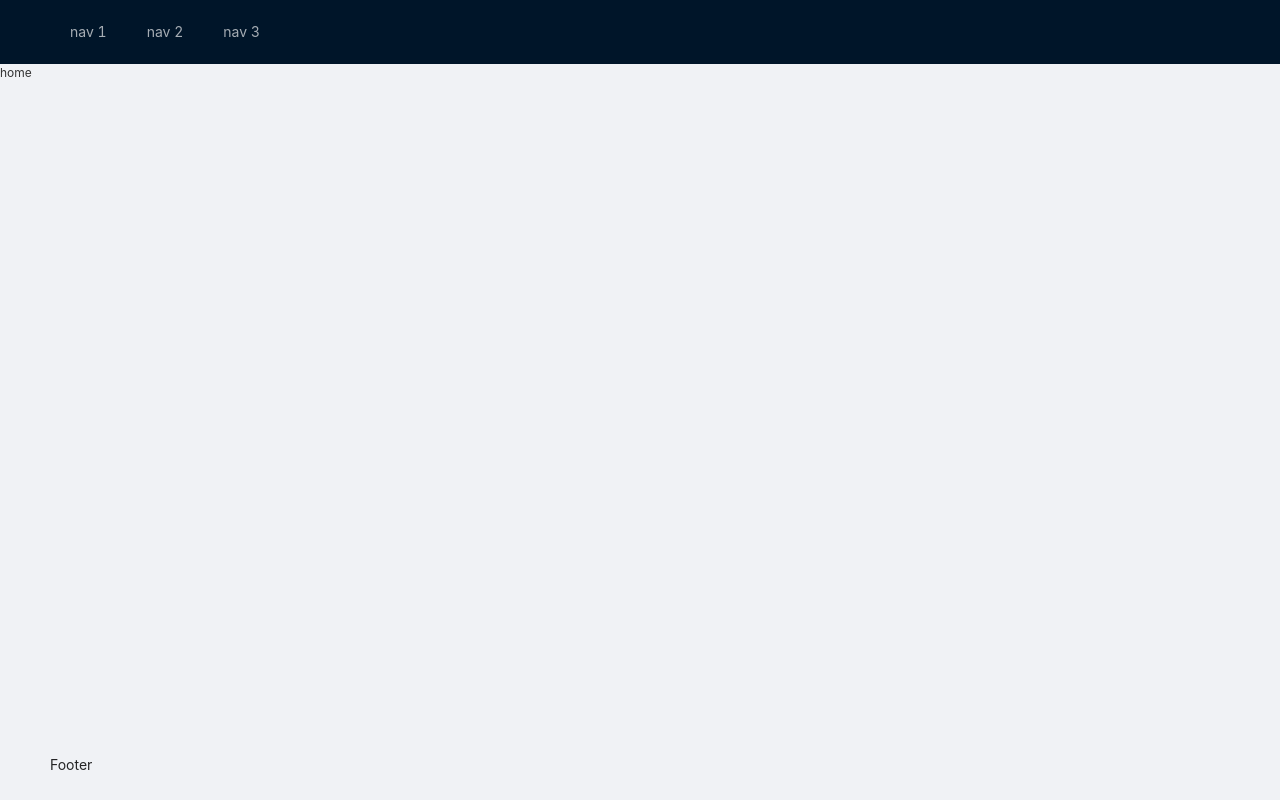
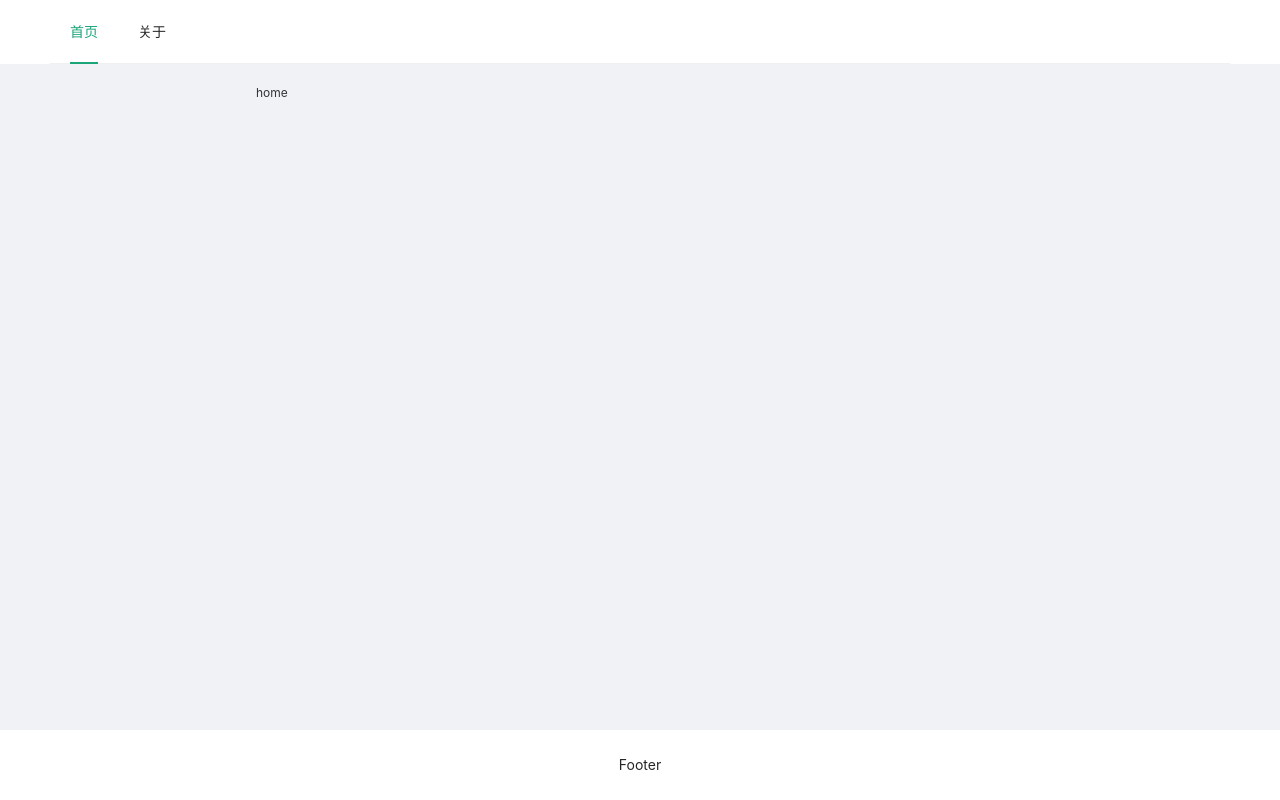
Before and after one commit to dengs-official/rlaboratory, a React (Create React App) app: page /home in a window 1280 px wide. Built offline with nearby package versions, Linux system fonts and the light colour scheme.

Commit message:
更新菜单和路由绑定

```diff
--- a/src/pages/layout/RLayout.jsx
+++ b/src/pages/layout/RLayout.jsx
@@ -10,24 +10,30 @@ import RFooter from './components/footer/RFooter';
 
 const { Content } = Layout;
 
+const menus = [{
+  title: '首页',
+  path: '/home',
+  component: Home,
+}, {
+  title: '关于',
+  path: '/about',
+  component: About,
+}];
+
 function RLayout() {
   return (
     <Layout className="r-layout">
-      <RHeader>
-        Header
-      </RHeader>
+      <RHeader menus={menus} />
+      <Content className="r-content">
+        <Switch>
+          <Redirect exact from="/" to={menus[0].path} />
 
-      <Content>
-        <Switch>
-          <Redirect exact from="/" to="/home" />
-          <Route path="/home" component={Home} />
-          <Route path="/about" component={About} />
+          {menus.map((item) => (
+            <Route path={item.path} component={item.component} key={item.title} />
+          ))}
         </Switch>
       </Content>
-
-      <RFooter>
-        Footer
-      </RFooter>
+      <RFooter />
     </Layout>
   );
 }
--- a/src/pages/layout/Rlayout.less
+++ b/src/pages/layout/Rlayout.less
@@ -1,3 +1,6 @@
 .r-layout {
   height: 100%;
+  .r-content {
+    padding: 20px 20%;
+  }
 }
--- a/src/pages/layout/components/footer/RFooter.jsx
+++ b/src/pages/layout/components/footer/RFooter.jsx
@@ -1,11 +1,13 @@
 import React from 'react';
 import { Layout } from 'antd';
+
+import './RFooter.less';
 
 const { Footer } = Layout;
 
 function RFooter() {
   return (
-    <Footer>
+    <Footer className="r-footer">
       Footer
     </Footer>
   );
--- a/src/pages/layout/components/footer/RFooter.less
+++ b/src/pages/layout/components/footer/RFooter.less
@@ -0,0 +1,3 @@
+.r-footer {
+  text-align: center;
+}
--- a/src/pages/layout/components/header/RHeader.jsx
+++ b/src/pages/layout/components/header/RHeader.jsx
@@ -1,4 +1,5 @@
 import React from 'react';
+import { Link, withRouter } from 'react-router-dom';
 import {
   Layout,
   Menu,
@@ -6,17 +7,18 @@ import {
 
 const { Header } = Layout;
 
-function RHeader() {
+// withRouter 获取路由参数
+const RHeader = withRouter((props) => {
+  const { menus = [], location } = props;
   return (
     <Header>
-
-      <Menu theme="dark" mode="horizontal">
-        <Menu.Item key="1">nav 1</Menu.Item>
-        <Menu.Item key="2">nav 2</Menu.Item>
-        <Menu.Item key="3">nav 3</Menu.Item>
+      <Menu mode="horizontal" selectedKeys={location.pathname}>
+        {menus.map((item) => (
+          <Menu.Item key={item.path}><Link to={item.path}>{item.title}</Link></Menu.Item>
+        ))}
       </Menu>
     </Header>
   );
-}
+});
 
 export default RHeader;
--- a/src/themes/default.less
+++ b/src/themes/default.less
@@ -305,13 +305,13 @@
 // @grid-columns: 24;
 
 // // Layout
-// @layout-body-background: #fff;
-// @layout-header-background: #001529;
+// @layout-body-background: #f0f2f5;
+@layout-header-background: #fff;
 // @layout-header-height: 64px;
 // @layout-header-padding: 0 50px;
 // @layout-header-color: @text-color;
 // @layout-footer-padding: 24px 50px;
-// @layout-footer-background: @layout-body-background;
+@layout-footer-background: @layout-header-background;
 // @layout-sider-background: @layout-header-background;
 // @layout-trigger-height: 48px;
 // @layout-trigger-background: #002140;
```
